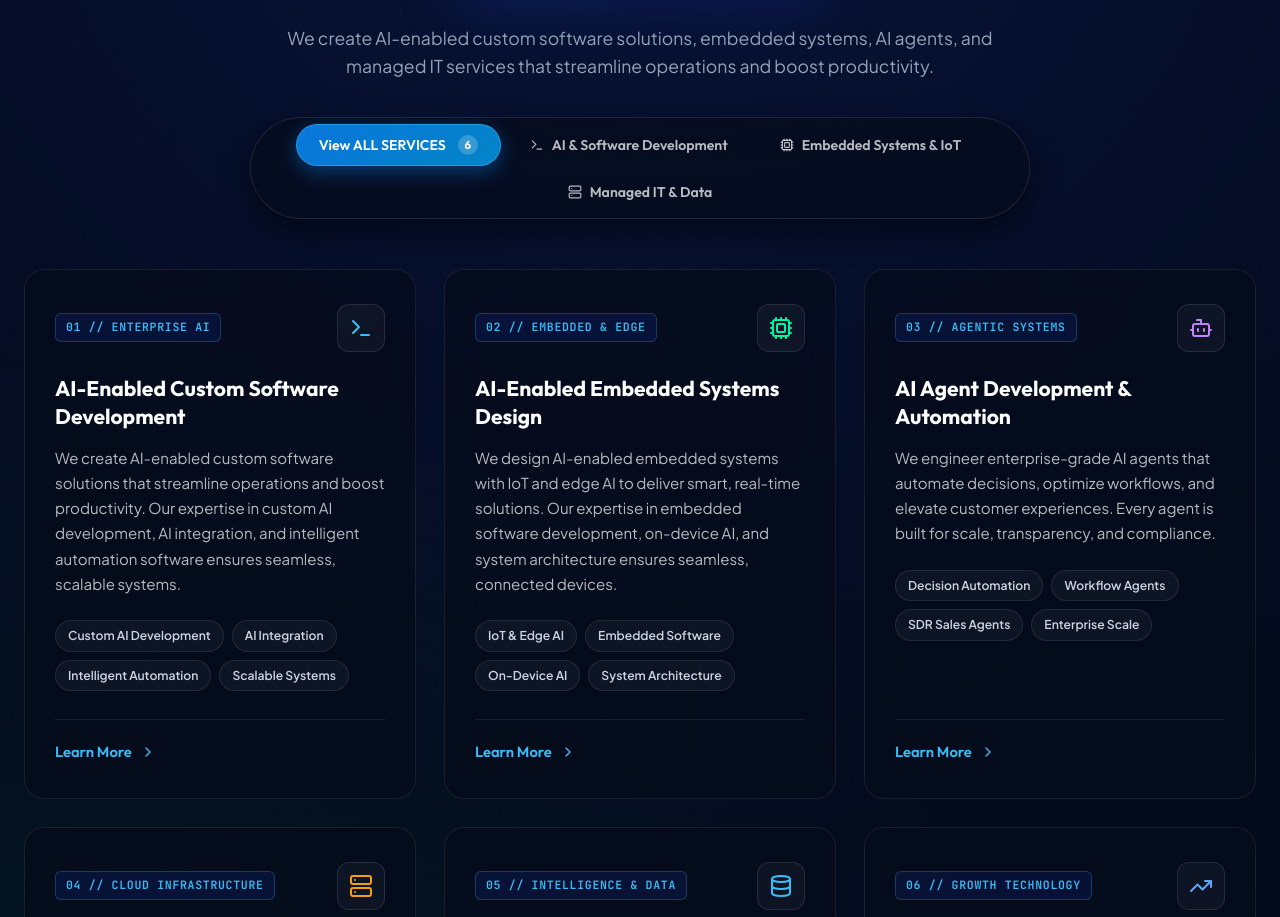
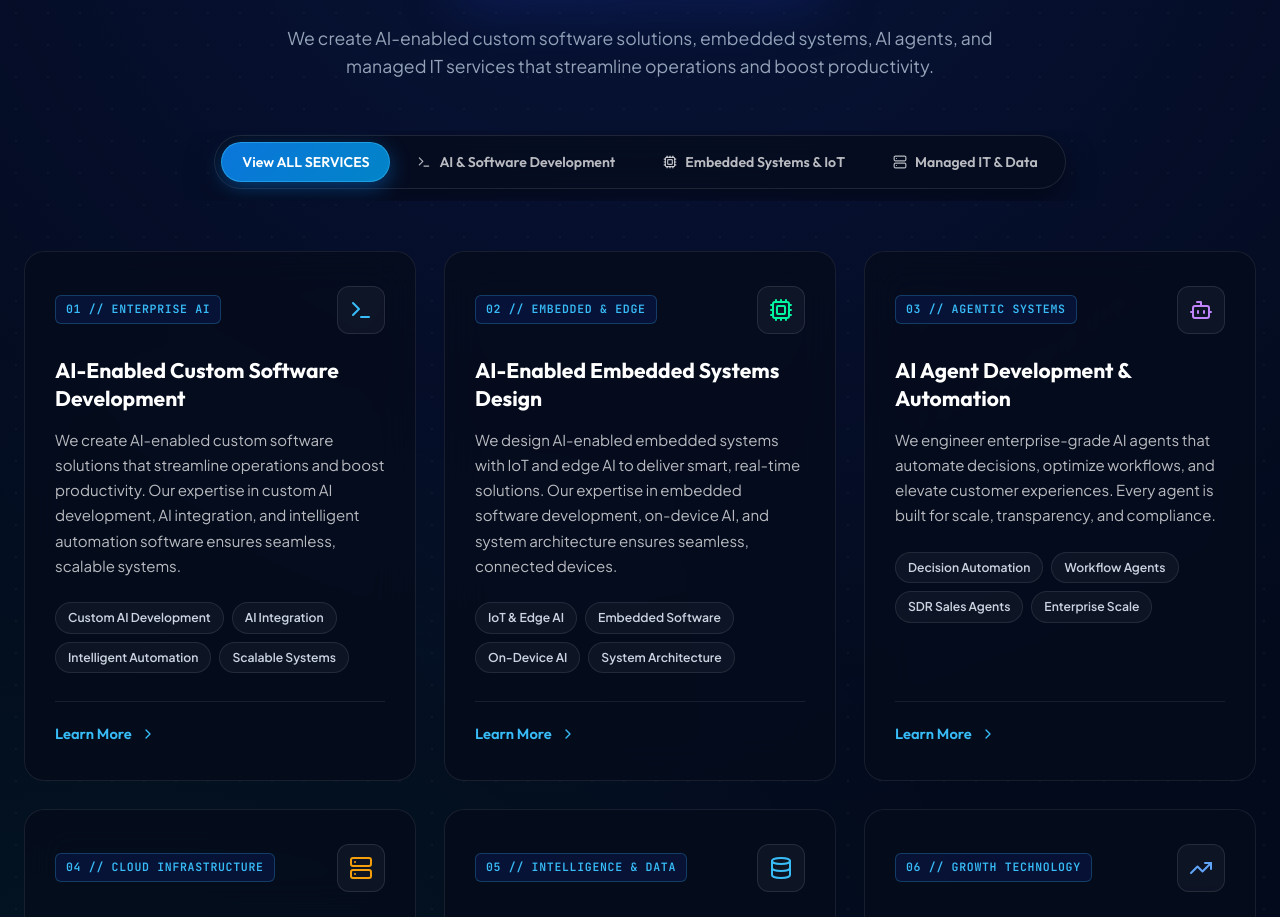
Before and after one commit to AmarAbbas123/VisualSoft_Global, a React (Vite) app: page / in a window 1280 px wide. Shown: the part 2143-3060 px from the top of the page. Built offline with nearby package versions, Linux system fonts and the light colour scheme.

Commit message:
tab will be in one row

```diff
--- a/src/App.css
+++ b/src/App.css
@@ -736,7 +736,23 @@
   border-bottom: 1px solid rgba(255, 255, 255, 0.07);
 }
 
-/* Premium Filter Navigation Bar */
+/* Premium Filter Navigation Bar (Strictly 1 Row) */
+.services-filter-wrapper {
+  display: flex;
+  justify-content: center;
+  align-items: center;
+  width: 100%;
+  margin: 0 auto 48px auto;
+  overflow-x: auto;
+  scrollbar-width: none;
+  -ms-overflow-style: none;
+  padding: 4px 8px 12px;
+}
+
+.services-filter-wrapper::-webkit-scrollbar {
+  display: none;
+}
+
 .services-filter-nav {
   display: inline-flex;
   align-items: center;
@@ -748,16 +764,17 @@
   border-radius: 9999px;
   border: 1px solid rgba(255, 255, 255, 0.1);
   gap: 6px;
-  margin-top: 36px;
   box-shadow: 0 12px 32px rgba(0, 0, 0, 0.45);
-  flex-wrap: wrap;
+  flex-wrap: nowrap;
+  white-space: nowrap;
+  max-width: fit-content;
 }
 
 .services-filter-btn {
   display: inline-flex;
   align-items: center;
   gap: 8px;
-  padding: 10px 22px;
+  padding: 10px 20px;
   border-radius: 9999px;
   background: transparent;
   border: 1px solid transparent;
@@ -768,6 +785,7 @@
   cursor: pointer;
   transition: all 0.25s cubic-bezier(0.16, 1, 0.3, 1);
   white-space: nowrap;
+  flex-shrink: 0;
 }
 
 .services-filter-btn:hover {
--- a/src/pages/Home.jsx
+++ b/src/pages/Home.jsx
@@ -569,8 +569,10 @@ export default function Home({ onOpenModal }) {
             <p className="section-subtitle">
               We create AI-enabled custom software solutions, embedded systems, AI agents, and managed IT services that streamline operations and boost productivity.
             </p>
+          </div>
 
-            {/* Filter Tabs Navigation */}
+          {/* Filter Tabs Navigation (Always 1 Row) */}
+          <div className="services-filter-wrapper">
             <div className="services-filter-nav">
               <button
                 type="button"
@@ -578,7 +580,6 @@ export default function Home({ onOpenModal }) {
                 className={`services-filter-btn ${serviceCategory === 'all' ? 'active' : ''}`}
               >
                 <span>View ALL SERVICES</span>
-                <span className="filter-count">6</span>
               </button>
               <button
                 type="button"
```
